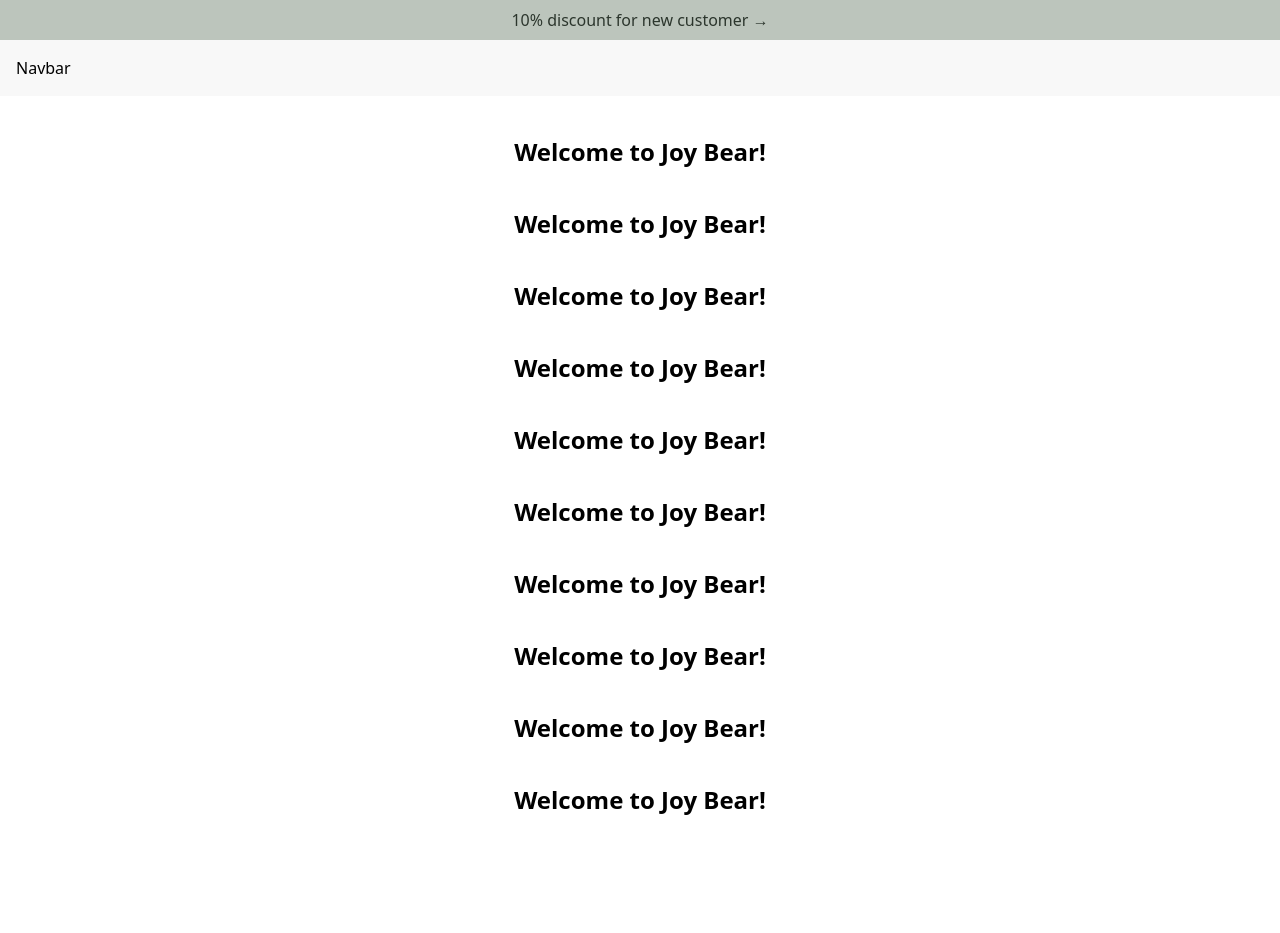
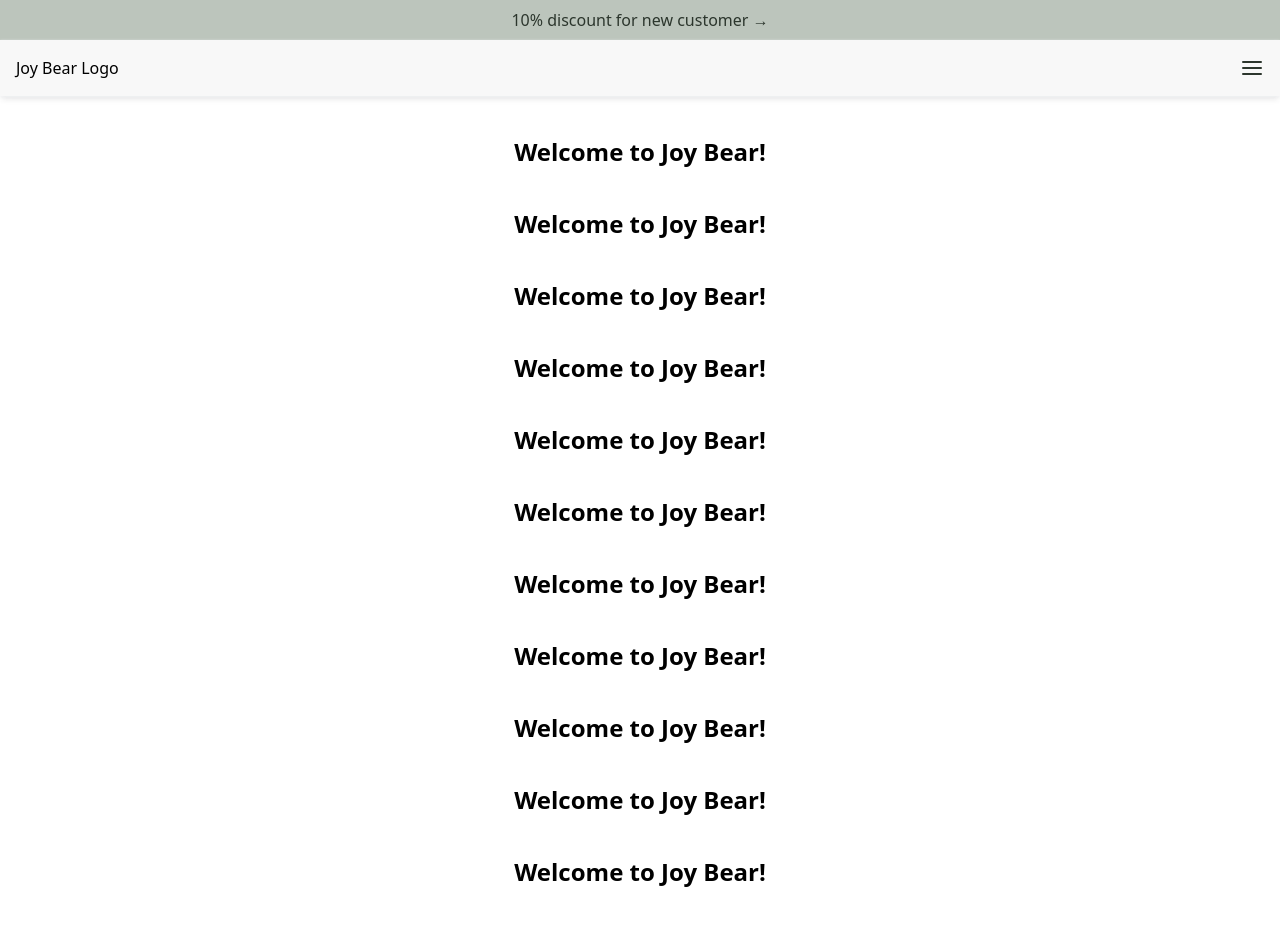
Before and after one commit to ThundeRayn/Joy-Bear, a React (Vite) app: page / in a window 1280 px wide. Shown: the top 933 px of the page. Before the commit the page ends 816 px from the top, so only its background shows below. Built offline with nearby package versions, Linux system fonts and the light colour scheme.

Commit message:
navbar and banner animation scroll

```diff
--- a/package.json
+++ b/package.json
@@ -13,6 +13,7 @@
     "@tailwindcss/vite": "^4.1.12",
     "react": "^19.1.1",
     "react-dom": "^19.1.1",
+    "react-icons": "^5.5.0",
     "tailwindcss": "^4.1.12"
   },
   "devDependencies": {
--- a/src/components/Banner.tsx
+++ b/src/components/Banner.tsx
@@ -9,8 +9,7 @@ const Banner = () => {
             font-normal text-[#2c362d] font-sm
             hover:pointer hover:text-[#617963]
             transition-colors duration-300 ease-in-out
-            opacity-0 animate-[fadeIn_1s_ease-in_forwards]"
-            >
+            opacity-0 animate-[fadeIn_1s_ease-in_forwards]">
             10% discount for new customer →
         </a>
     </div>
--- a/src/components/Navbar.tsx
+++ b/src/components/Navbar.tsx
@@ -1,12 +1,54 @@
-import React from 'react'
+import { useEffect, useState } from 'react'
+import { FiMenu } from "react-icons/fi";
 
 const Navbar = () => {
+const [show, setShow] = useState(true);
+  const [lastScrollY, setLastScrollY] = useState(0);
+
+  useEffect(() => {
+    const handleScroll = () => {
+    const threshold = window.innerHeight * 0.4
+      if (window.scrollY > lastScrollY && window.scrollY > threshold) {
+        // scrolling down hide
+        setShow(false);
+      } else {
+        // scrolling up show
+        setShow(true);
+      }
+      setLastScrollY(window.scrollY);
+    };
+
+    window.addEventListener("scroll", handleScroll);
+    return () => window.removeEventListener("scroll", handleScroll);
+  }, [lastScrollY]);
+
   return (
-    <div className='bg-[#f8f8f8] p-4'>
-        <div>
-            Navbar
+    <nav
+        className={`sticky top-0 left-0 w-full bg-white shadow-md transition-transform duration-300 z-50 ${show ? "translate-y-0" : "-translate-y-full"
+            }`}
+    >
+
+        <div
+            id='navbar'
+            className={`bg-[#f8f8f8] p-4 flex justify-between shadow-sm shadow-gray-100`}>
+
+            <div id='nav-logo'>
+                Joy Bear Logo
+            </div>
+
+            <div
+                id='nav-menu'
+                className='flex items-center'>
+                <a
+                    href="#"
+                    className='text-[#2c362d] font-sm hover:text-[#617963] transition-colors duration-300 ease-in-out'>
+                    <FiMenu size={24} />
+                </a>
+            </div>
         </div>
-    </div>
+
+    </nav>
+
   )
 }
 
--- a/src/pages/Home.tsx
+++ b/src/pages/Home.tsx
@@ -37,6 +37,15 @@ const Home = () => {
         <h1 className="text-2xl font-bold text-center mt-10">
             Welcome to Joy Bear!
         </h1>
+        <h1 className="text-2xl font-bold text-center mt-10">
+            Welcome to Joy Bear!
+        </h1>
+        <h1 className="text-2xl font-bold text-center mt-10">
+            Welcome to Joy Bear!
+        </h1>
+        <h1 className="text-2xl font-bold text-center mt-10">
+            Welcome to Joy Bear!
+        </h1>
     </div>
   )
 }
```
Also changed, not shown: 1 other file (tests, documents, lock files or other folders).
